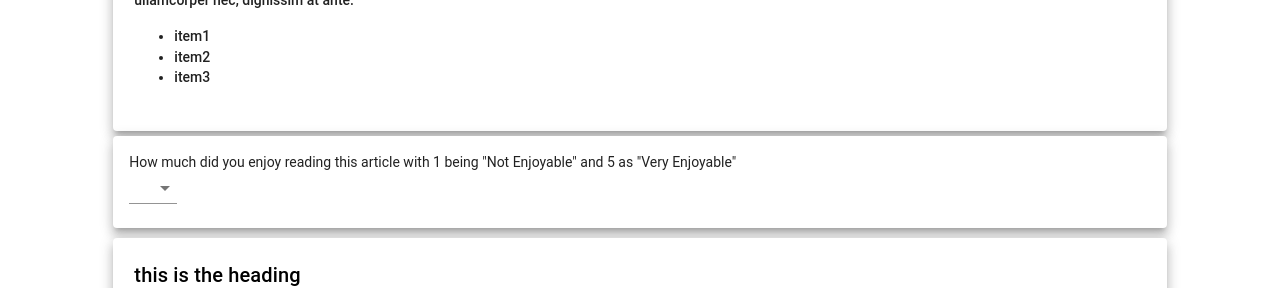
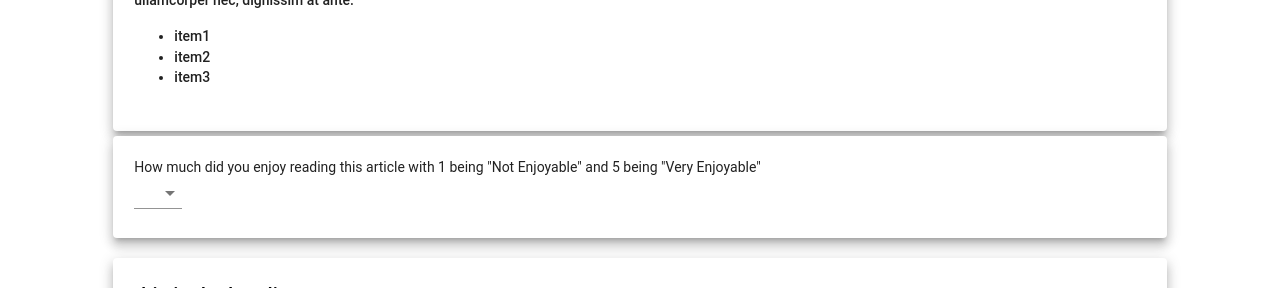
Before and after one commit to zayd62/bbc-news-coding-test, a React (Create React App) app: page / in a window 1280 px wide. Shown: the part 900-1188 px from the top of the page. Built offline with nearby package versions, Linux system fonts and the light colour scheme.

Commit message:
styled the select card

```diff
--- a/src/Components/Article/index.js
+++ b/src/Components/Article/index.js
@@ -3,11 +3,14 @@ import Card from '@material-ui/core/Card'
 import CardContent from '@material-ui/core/CardContent'
 import Typography from '@material-ui/core/Typography'
 import Select from '@material-ui/core/Select';
+
 import GridLayout from '../Layouts/GridLayout'
 import ArticleBody from './ArticleBody'
 
 const style = {
-    card: { padding: 5, marginTop: 10, marginBottom: 5 }
+    card: { padding: 5, marginTop: 10, marginBottom: 5 },
+    cardSelect: { padding: 5, marginBottom: 10 },
+
 }
 
 class information extends Component {
@@ -109,9 +112,9 @@ class information extends Component {
 
     select(articleNumber) {
         return <Fragment>
-            <Card raised={true}>
+            <Card raised={true} style={style.cardSelect}>
                 <CardContent>
-                <Typography varient="body 2"> How much did you enjoy reading this article with 1 being "Not Enjoyable" and 5 as "Very Enjoyable"</Typography>
+                <Typography varient="body 2"> How much did you enjoy reading this article with 1 being "Not Enjoyable" and 5 being "Very Enjoyable"</Typography>
                     <Select native
                         value={this.state.articleNumber}
                         onChange={this.handleChange(articleNumber)}
```
